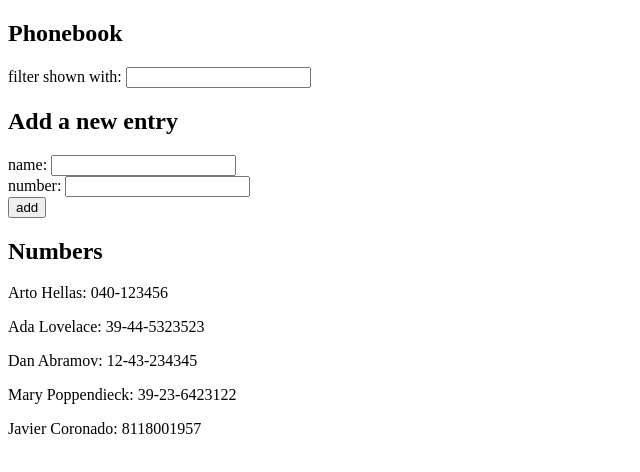
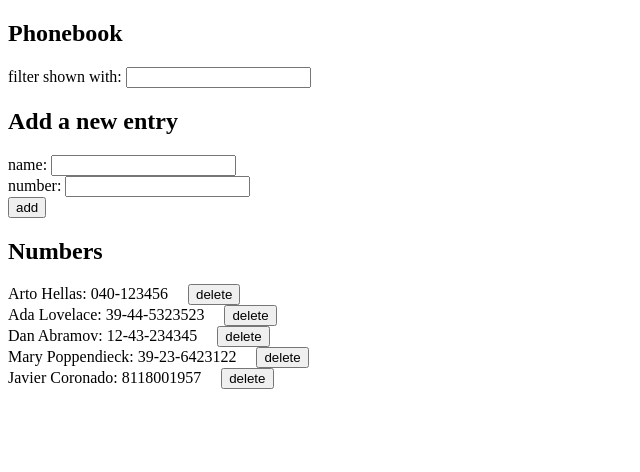
Before and after one commit to javiercoronadonarvaez/fullstack-open, a React (Vite) app in the folder part2/phonebook/: page / in a window 1280 px wide. Shown: the top 472 px of the page, without its empty margins (0-640 px from the left). Built offline with nearby package versions, Linux system fonts and the light colour scheme; data requests are answered from the project's data file.

Commit message:
Finished Exercise 2.14 from part2

```diff
--- a/part2/phonebook/db.json
+++ b/part2/phonebook/db.json
@@ -21,7 +21,7 @@
       "id": "4"
     },
     {
-      "id": 5,
+      "id": "5",
       "name": "Javier Coronado",
       "number": "8118001957"
     }
--- a/part2/phonebook/src/App.jsx
+++ b/part2/phonebook/src/App.jsx
@@ -33,7 +33,7 @@ const App = () => {
       alert(`${newNumber} is already added to phonebook and can't belong to different people`)
     }
     const newNameObject = {
-      id: persons.length + 1,
+      id: String(persons.length + 1),
       name: newName,
       number: newNumber
     }
@@ -67,6 +67,15 @@ const App = () => {
     setFilteredPersons(newFilteredPersons)
   }
 
+  const deleteEntry = (personId, personName) => {
+    console.log(personName)
+    if (window.confirm(`Delete ${personName}?`)) {
+      phoneService
+        .deleteEntry(personId)
+        .then(personProfile => (setPersons(persons.filter(person => person.id !== personProfile.id)), setFilteredPersons(filteredPersons.filter(person => person.id !== personProfile.id))))
+    }
+  }
+
   return (
     <div>
       <h2>Phonebook</h2>
@@ -74,7 +83,7 @@ const App = () => {
       <h2>Add a new entry</h2>
       <PersonForm addEntryToPersons={addEntryToPersons} newName={newName} handleAddedNameChange={handleAddedNameChange} newNumber={newNumber} handleAddedNumberChange={handleAddedNumberChange} />
       <h2>Numbers</h2>
-      {filteredPersons.map(person => <Person key={person.id} person={person} />)}
+      {filteredPersons.map(person => <Person key={person.id} person={person} deleteEntry={deleteEntry} />)}
     </div>
   )
 }
--- a/part2/phonebook/src/components/Person.jsx
+++ b/part2/phonebook/src/components/Person.jsx
@@ -1,6 +1,11 @@
-const Person = ({ person }) => {
+const Person = ({ person, deleteEntry }) => {
   return (
-    <p>{person.name}: {person.number}</p>
+    <div>
+      {person.name}: {person.number}
+      <button style={{ marginLeft: '20px' }} onClick={() => deleteEntry(person.id, person.name)}>
+        delete
+      </button>
+    </div>
   )
 }
 
--- a/part2/phonebook/src/services/phone.js
+++ b/part2/phonebook/src/services/phone.js
@@ -11,4 +11,10 @@ const createNewEntry = (newNameObject) => {
   return request.then(response => response.data)
 }
 
-export default { getAll, createNewEntry }
+const deleteEntry = (id) => {
+  const specificUrl = `${baseUrl}/${id}`
+  const request = axios.delete(specificUrl)
+  return request.then(response => response.data)
+}
+
+export default { getAll, createNewEntry, deleteEntry }
```
